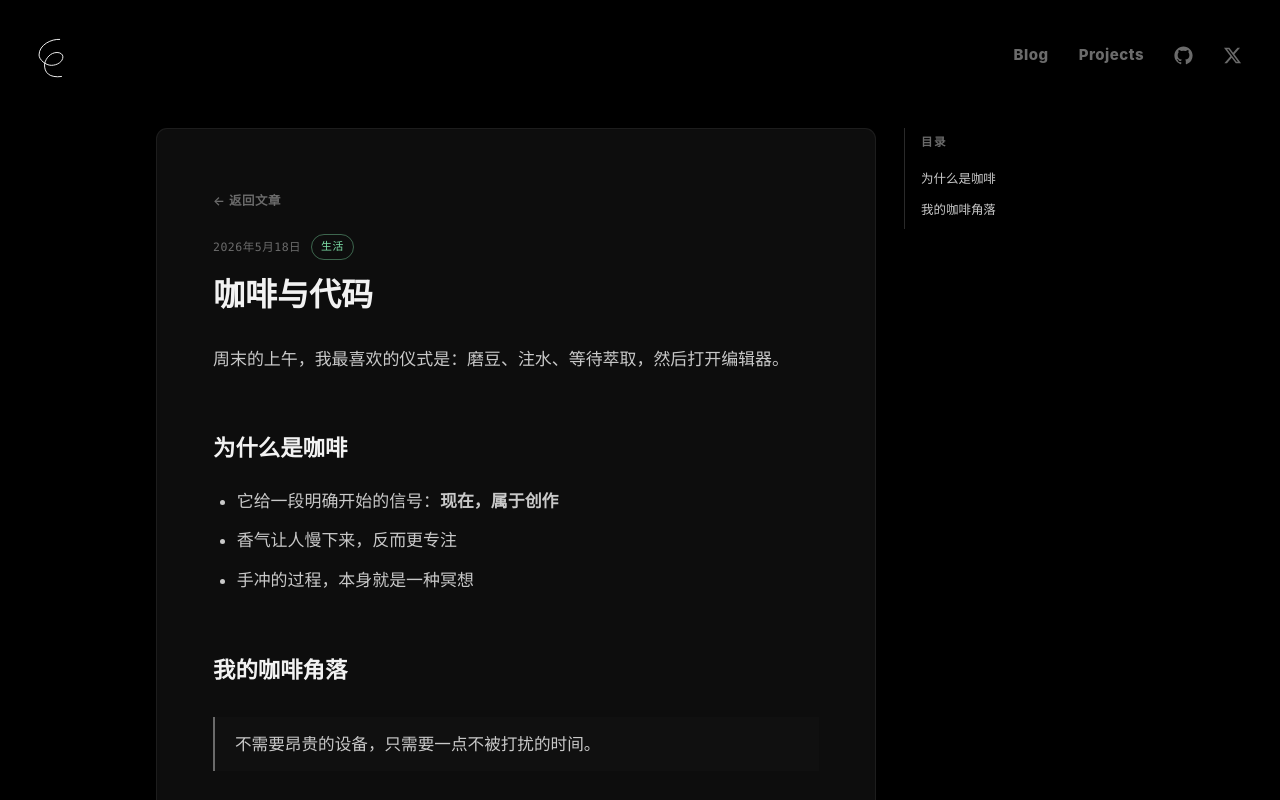
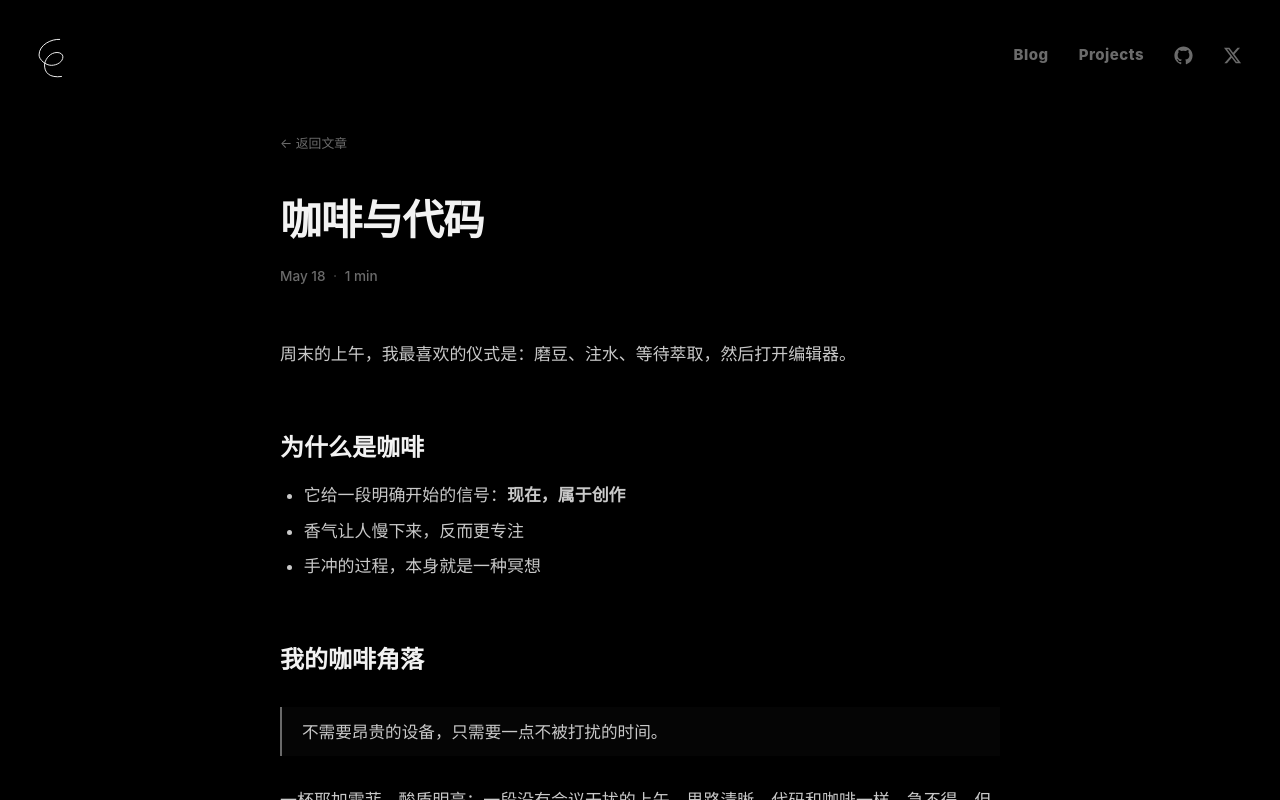
Before and after one commit to lg114/magicbowl, a Next.js app: page /posts/coffee-and-code in a window 1280 px wide. Shown: the top 800 px of the page. Built offline with nearby package versions, Linux system fonts and the light colour scheme.

Commit message:
Show a continuous archive timeline
Build archive year groups from the configured site start year through the current year, including empty years. Use the same start year in the footer.

```diff
--- a/app/posts/[slug]/page.tsx
+++ b/app/posts/[slug]/page.tsx
@@ -4,8 +4,7 @@ import { notFound } from "next/navigation";
 import { MDXRemote } from "next-mdx-remote/rsc";
 import { createMdxComponents } from "../../../components/MdxComponents";
 import { getAllPosts, getPostBySlug, getPostSlugs } from "../../../lib/posts";
-import { extractTocHeadings } from "../../../lib/mdx";
-import { formatDate } from "../../../types/post";
+import { formatMonthDay } from "../../../types/post";
 
 // 仅允许构建期已知的 slug：generateStaticParams 已枚举全部合法文章，
 // 任何未预渲染的路径直接 404，阻断 URL 注入 ../ 等逃逸 content/posts 的路径穿越。
@@ -27,8 +26,9 @@ export async function generateMetadata({
   return { title: post.title, description: post.excerpt };
 }
 
-// 文章详情页：玻璃面板承载 markdown 正文（next-mdx-remote/rsc 渲染），
-// 顶部带返回归档页的链接。背景沿用全局网格。
+// 文章详情页：单栏阅读布局（居中、无面板）。
+// 头部 = 大号标题 + 日期/阅读时长；正文由 next-mdx-remote 渲染。
+// 章节导航不再用侧边目录，改为标题旁的 # 锚点（见 MdxComponents）。
 export default async function PostPage({
   params,
 }: {
@@ -42,40 +42,30 @@ export default async function PostPage({
   const index = posts.findIndex((item) => item.slug === post.slug);
   const newerPost = index > 0 ? posts[index - 1] : null;
   const olderPost = index >= 0 && index < posts.length - 1 ? posts[index + 1] : null;
-  const headings = extractTocHeadings(post.content);
   const mdxComponents = createMdxComponents();
 
   return (
     <main className="post-wrap">
-      <div className="post-layout">
       <article className="post">
         <Link href="/posts" className="post__back">
           ← 返回文章
         </Link>
-          <div className="post__meta">
-            <time className="card__date" dateTime={post.date}>
-              {formatDate(post.date)}
-            </time>
-            <span className="card__cat" data-category={post.category}>
-              {post.category}
+
+        <header>
+          <h1 className="post__title">{post.title}</h1>
+          <p className="post__meta">
+            <time dateTime={post.date}>{formatMonthDay(post.date)}</time>
+            <span className="post__meta-sep" aria-hidden="true">
+              ·
             </span>
-          </div>
-          <h1 className="post__title">{post.title}</h1>
-          {headings.length > 0 && (
-            <nav className="post-toc post-toc--mobile" aria-label="文章目录">
-              <p className="post-toc__title">目录</p>
-              <ol>
-                {headings.map((heading) => (
-                  <li key={heading.id} className={`post-toc__item post-toc__item--h${heading.level}`}>
-                    <a href={`#${heading.id}`}>{heading.text}</a>
-                  </li>
-                ))}
-              </ol>
-            </nav>
-          )}
+            <span>{post.readingTime} min</span>
+          </p>
+        </header>
+
         <div className="post__body">
           <MDXRemote source={post.content} components={mdxComponents} />
         </div>
+
         {(olderPost || newerPost) && (
           <nav className="post-neighbors" aria-label="相邻文章">
             {olderPost ? (
@@ -95,19 +85,6 @@ export default async function PostPage({
           </nav>
         )}
       </article>
-        {headings.length > 0 && (
-          <aside className="post-toc post-toc--desktop" aria-label="文章目录">
-            <p className="post-toc__title">目录</p>
-            <ol>
-              {headings.map((heading) => (
-                <li key={heading.id} className={`post-toc__item post-toc__item--h${heading.level}`}>
-                  <a href={`#${heading.id}`}>{heading.text}</a>
-                </li>
-              ))}
-            </ol>
-          </aside>
-        )}
-      </div>
     </main>
   );
 }
--- a/components/Footer.tsx
+++ b/components/Footer.tsx
@@ -14,7 +14,7 @@ export default function Footer() {
           >
             CC BY-NC-SA 4.0
           </a>{" "}
-          2025–Present ©{siteConfig.name}
+          {siteConfig.startYear}–Present ©{siteConfig.name}
         </p>
       </div>
     </footer>
--- a/lib/site.ts
+++ b/lib/site.ts
@@ -16,6 +16,9 @@ export const siteConfig = {
   // 部署后的站点地址，用于 SEO / sitemap / canonical
   url: "https://www.magicbowl.tech",
   locale: "zh-CN",
+  // 站点起始年份：Blog 的时间线从这里逐年排到今年（没有文章的年份也保留），
+  // 页脚的「2020–Present」也取自这里，避免两处各写一个年份。
+  startYear: 2020,
   // 导航显示项：NavBar 直接 map 本数组（右上角纯文字导航，仅 Blog / Projects）。
   // 新增页面若要出现在导航，改这里；首页不在此列表，但始终进 sitemap（见 app/sitemap.ts）。
   nav: [
--- a/styles/post.css
+++ b/styles/post.css
@@ -1,96 +1,100 @@
 /* ============================================================
-   MagicBowl — 文章详情页 /posts/[slug]（post）
-   书桌气质：氛围压低，正文成为唯一主角
+   MagicBowl — 文章详情页 /posts/[slug]
+   单栏阅读：居中、无面板、无侧边目录，正文是唯一主角
    ============================================================ */
-
-/* ---- 文章页背景 ----
-   网格已改为只在首页渲染（见 home.css 的 .intro::before），
-   文章页是纯黑，因此原先「压低网格存在感」的 body::before / :has() 规则已移除。 */
 
 .post-wrap {
   position: relative;
   z-index: 2;
-  padding: var(--page-top) 24px 100px;
-}
-.post-layout {
-  width: 100%;
-  max-width: 1020px;
-  margin: 0 auto;
-  display: grid;
-  grid-template-columns: minmax(0, 720px) 220px;
-  align-items: start;
-  justify-content: center;
-  gap: 28px;
+  padding: var(--page-top) 24px 120px;
 }
 
-/* 正文容器：更像"纸面"——更实的背景、更淡的边框、更低模糊、更大内边距 */
+/* 阅读栏：720px 是中文长文的舒适行长（约 35–40 字/行）。
+   不加背景与边框——纯黑上直接排字，留白就是容器。 */
 .post {
   width: 100%;
-  background: rgba(14, 14, 14, 0.94);
-  border: 1px solid color-mix(in srgb, var(--card-border) 55%, transparent);
-  border-radius: 11px;
-  padding: 56px 56px;
-  backdrop-filter: blur(6px);
-  -webkit-backdrop-filter: blur(6px);
+  max-width: 720px;
+  margin: 0 auto;
 }
 
+/* 返回链接：低调存在，hover 才提亮 */
 .post__back {
   display: inline-block;
-  margin-bottom: 22px;
+  margin-bottom: 40px;
   font-family: var(--sans);
-  font-size: 0.78rem;
-  font-weight: 600;
-  letter-spacing: 0.5px;
+  font-size: 0.8rem;
   color: var(--meta);
   text-decoration: none;
   transition: color 0.2s ease;
 }
 .post__back:hover {
-  color: var(--accent);
+  color: var(--ink);
 }
+
+/* 标题：整页视觉权重最高 */
+.post__title {
+  font-family: var(--sans);
+  font-size: 2.6rem;
+  font-weight: 700;
+  line-height: 1.2;
+  letter-spacing: -0.02em;
+  color: var(--ink);
+  margin: 0;
+}
+
+/* 元信息：日期 + 阅读时长，紧跟标题下方，颜色压到最轻 */
 .post__meta {
   display: flex;
-  align-items: center;
-  gap: 10px;
-  margin-bottom: 14px;
+  align-items: baseline;
+  gap: 0.55em;
+  margin: 18px 0 0;
+  font-family: var(--sans);
+  font-size: 0.85rem;
+  font-weight: 500;
+  color: var(--meta);
 }
-.post__title {
-  font-family: var(--sans);
-  font-size: 2rem;
-  font-weight: 700;
-  color: var(--ink);
-  line-height: 1.3;
-  margin-bottom: 28px;
+.post__meta-sep {
+  opacity: 0.6;
 }
 
-/* ---- 长文排版：舒展、呼吸感强 ----
-   中文长文里行高和段距比花哨装饰重要得多。 */
+/* ---- 正文排版 ----
+   行高取 1.75 而不是 1.5：汉字没有西文的升降部缓冲，1.5 在中文长文里偏挤，
+   1.7–1.8 才是中文的舒适区。段距 1.5em 与之配合，保证"留白充足"。 */
 .post__body {
+  margin-top: 52px;
   color: var(--text);
   font-size: 1.06rem;
-  line-height: 2;
+  line-height: 1.75;
 }
+.post__body p {
+  margin: 0 0 1.5em;
+}
+
+/* 章节标题：靠字号 + 字重 + 大间距分隔，不靠装饰线 */
 .post__body h2 {
   position: relative;
   scroll-margin-top: 96px;
-  font-size: 1.4rem;
-  font-weight: 600;
+  font-size: 1.5rem;
+  font-weight: 700;
+  line-height: 1.35;
   color: var(--ink);
-  margin: 2.2em 0 0.6em;
+  margin: 2.6em 0 0.7em;
 }
 .post__body h3 {
   position: relative;
   scroll-margin-top: 96px;
-  font-size: 1.12rem;
-  font-weight: 500;
+  font-size: 1.15rem;
+  font-weight: 600;
+  line-height: 1.4;
   color: var(--ink);
-  margin: 1.6em 0 0.5em;
+  margin: 1.9em 0 0.5em;
 }
 
-/* 标题锚点：默认完全不可见，hover 淡淡浮现（opacity 0.5 而非 1） */
+/* 标题锚点：默认不可见，hover / 键盘聚焦时浮现在标题左侧 */
 .post__heading-anchor {
   position: absolute;
-  right: calc(100% + 8px);
+  right: calc(100% + 10px);
+  font-weight: 400;
   color: var(--meta);
   text-decoration: none;
   opacity: 0;
@@ -99,16 +103,17 @@
 .post__body h2:hover .post__heading-anchor,
 .post__body h3:hover .post__heading-anchor,
 .post__heading-anchor:focus-visible {
-  color: var(--accent);
-  opacity: 0.5;
+  opacity: 0.45;
+}
+.post__heading-anchor:hover {
+  color: var(--ink);
+  opacity: 1;
 }
 
-.post__body p {
-  margin: 0 0 1.15em;
-}
+/* ---- 正文内的其余元素 ---- */
 .post__body ul,
 .post__body ol {
-  margin: 0 0 1.15em;
+  margin: 0 0 1.5em;
   padding-left: 1.4em;
 }
 .post__body li {
@@ -122,7 +127,7 @@
 
 /* 引用块：旁注气质——细线 + 暖灰底 + 衬线体，蓝色留给链接 */
 .post__body blockquote {
-  margin: 1.5em 0;
+  margin: 1.8em 0;
   padding: 10px 20px;
   border-left: 2px solid var(--card-border-hi);
   border-radius: 0;
@@ -144,14 +149,14 @@
   padding: 2px 6px;
   border-radius: 4px;
 }
-/* 代码块：安静、不像 IDE 面板——背景比正文稍深/稍浅，边框淡，圆角小 */
+/* 代码块：安静、不像 IDE 面板 */
 .post__body pre {
   background: rgba(0, 0, 0, 0.22);
   border: 1px solid color-mix(in srgb, var(--card-border) 40%, transparent);
   border-radius: 6px;
   padding: 18px 20px;
   overflow: auto;
-  margin: 1.5em 0;
+  margin: 1.8em 0;
 }
 .post__body pre code {
   background: none;
@@ -165,7 +170,7 @@
   border-radius: 8px;
 }
 .post__figure {
-  margin: 1.5em 0;
+  margin: 1.8em 0;
 }
 .post__figure img {
   display: block;
@@ -184,71 +189,15 @@
 .post__body hr {
   border: none;
   border-top: 1px solid var(--card-border);
-  margin: 2em 0;
+  margin: 2.4em 0;
 }
 
-/* ---- 目录：书签而非控件面板 ----
-   去掉强背景/模糊/圆角，只留一条左边线（桌面）或上下线（移动） */
-.post-toc {
-  background: transparent;
-  border: none;
-  border-radius: 0;
-  padding: 0;
-  backdrop-filter: none;
-  -webkit-backdrop-filter: none;
-}
-.post-toc--desktop {
-  position: sticky;
-  top: 88px;
-  border-left: 1px solid var(--card-border);
-  padding: 4px 0 4px 16px;
-}
-.post-toc--mobile {
-  display: none;
-  margin: 0 0 28px;
-  padding: 14px 0;
-  border-width: 1px 0;
-}
-.post-toc__title {
-  margin: 0 0 12px;
-  font-family: var(--sans);
-  font-size: 0.72rem;
-  font-weight: 600;
-  letter-spacing: 1.5px;
-  color: var(--meta);
-}
-.post-toc ol {
-  list-style: none;
-  margin: 0;
-  padding: 0;
-}
-.post-toc__item {
-  margin: 0;
-}
-.post-toc__item--h3 {
-  padding-left: 14px;
-}
-.post-toc a {
-  display: block;
-  padding: 6px 0;
-  font-family: var(--sans);
-  font-size: 0.78rem;
-  line-height: 1.45;
-  color: var(--text);
-  text-decoration: none;
-  transition: color 0.2s ease;
-}
-.post-toc a:hover {
-  color: var(--accent);
-}
-
-/* ---- 上一篇/下一篇：翻页提示而非卡片 ----
-   上方细分割线，左右排布，hover 只标题变蓝 */
+/* ---- 上一篇/下一篇：翻页提示而非卡片 ---- */
 .post-neighbors {
   display: grid;
   grid-template-columns: minmax(0, 1fr) minmax(0, 1fr);
   gap: 14px;
-  margin-top: 48px;
+  margin-top: 72px;
   padding-top: 28px;
   border-top: 1px solid var(--card-border);
 }
@@ -263,7 +212,6 @@
   border: none;
   border-radius: 0;
   background: transparent;
-  transition: none;
 }
 .post-neighbor--next {
   text-align: right;
@@ -274,16 +222,19 @@
   font-weight: 600;
   letter-spacing: 0.8px;
   color: var(--meta);
+  transition: color 0.2s ease;
 }
+/* 默认灰、hover 变白——与 Blog 列表同一套语言，不用 accent 蓝 */
 .post-neighbor__title {
   overflow: hidden;
   text-overflow: ellipsis;
   white-space: nowrap;
   font-family: var(--sans);
   font-size: 0.92rem;
-  color: var(--ink);
+  color: var(--meta);
   transition: color 0.2s ease;
 }
+.post-neighbor:hover .post-neighbor__label,
 .post-neighbor:hover .post-neighbor__title {
-  color: var(--accent);
+  color: var(--ink);
 }
```
Also changed, not shown: components/PostsArchive.tsx (+25 -10 lines), styles/archive.css (+11 -0 lines), styles/chrome.css (+7 -6 lines), styles/responsive.css (+4 -7 lines). Lines whose indentation alone changed are shown as unchanged.
